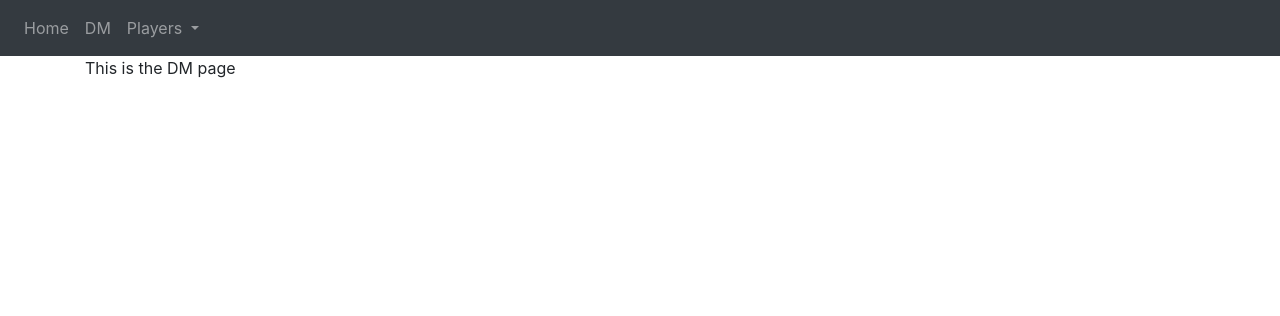
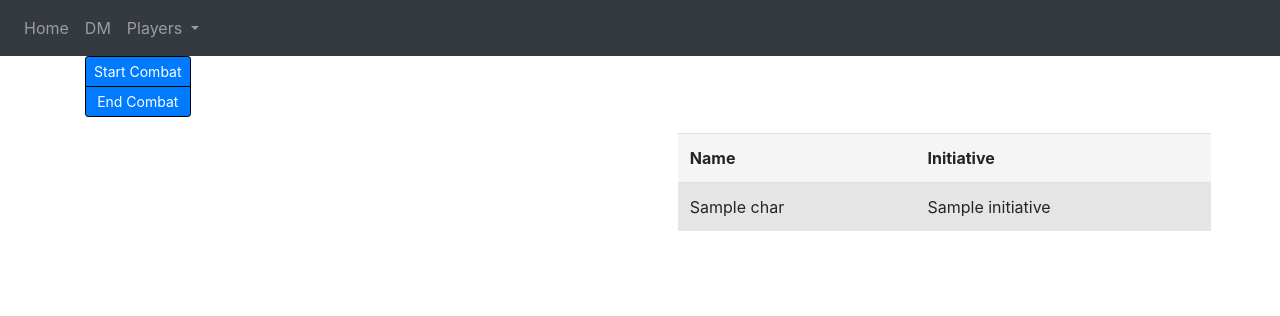
Before and after one commit to DamagedUnicorn/DnD-Web-App, a Python web app: template website/templates/dm.html in a window 1280 px wide. Shown: the top 316 px of the page. Run offline with Jinja, Linux system fonts and the light colour scheme; the template is opened without the code that fills it: most values are stand-ins (such as "Sample title", 1, 10 or a date in 2020); some libraries are stand-ins or nearby versions.

Commit message:
started on DM page

```diff
--- a/website/__init__.py
+++ b/website/__init__.py
@@ -8,7 +8,7 @@ DB_NAME = "database.db"
 def createApp():
 	app = Flask(__name__)
 	app.config['SECRET_KEY'] = 'behsi8enh6abr09e'
-	app.config['SQLALCHEMY_DATABASE_URI'] = f'sqlite:///{DB_NAME}'
+	app.config['SQLALCHEMY_DATABASE_URI'] = f"sqlite:///{DB_NAME}"
 	app.config['SQLALCHEMY_TRACK_MODIFICATIONS'] = False
 	db.init_app(app)
 
--- a/website/models.py
+++ b/website/models.py
@@ -4,3 +4,4 @@ class Charactername(db.Model):
 	id = db.Column(db.Integer, primary_key=True)
 	charid = db.Column(db.Integer)
 	name = db.Column(db.String(50))
+	initiative = db.Column(db.Integer)
--- a/website/static/css/main.css
+++ b/website/static/css/main.css
@@ -28,7 +28,16 @@
     background-color: #98788b
 }
 
+.buttonINITIATIVE {
+    color: #ffffff;
+    background-color: #ff0000
+}
+
 .btn-group-vertical > .btn{
+    border-color: #000000
+}
+
+.btn-group > .btn{
     border-color: #000000
 }
 
@@ -42,13 +51,20 @@ div.top {
     grid-column-start: 1;
     grid-column-end: 4;
     grid-row-start: 1;
-    grid-row-end; 1;
+    grid-row-end: 1;
 }
 
 div.left {
     grid-column-start: 1;
+    grid-column-end: 1;
+    grid-row-start: 2;
+    grid-row-end: 2;
+}
+
+div.leftmid {
+    grid-column-start: 2;
     grid-column-end: 2;
-    grid-row-start: 2
+    grid-row-start: 2;
     grid-row-end: 2;
 }
 
@@ -56,5 +72,23 @@ div.right {
     grid-column-start: 3;
     grid-column-end: 4;
     grid-row-start: 2;
-    grid-row-end; 2;
+    grid-row-end: 2;
 }
+
+.table {
+    border-spacing: 0;
+    margin: 1rem;
+    background-color: #f5f5f5;
+}
+
+.table__row:nth-child(even) {
+    background-color: #e5e5e5;
+}
+
+.table__header {
+    text-align: left;
+}
+
+.table__cell {
+    padding: 8px;
+}
--- a/website/templates/dm.html
+++ b/website/templates/dm.html
@@ -1,3 +1,32 @@
 {% extends 'base.html' %}
 {% block title %}DM{% endblock %}
-{% block content %}This is the DM page{% endblock %}
+
+{% block content %}
+<form method="POST">
+  <div class="left">
+    <div class="btn-group-vertical leftmid" role="group" aria-label="maybe">
+    <button type="submit" class="btn btn-primary btn-sm" value="100"  name="hmmm" id="hmmm">
+      Start Combat
+    </button>
+    <button type="submit" class="btn btn-primary btn-sm" value="100" name="hmmm" id="hmmm">
+      End Combat
+    </button>
+    </div>
+  </div>
+</form>
+
+<div class="right">
+  <table class="table">
+    <tr class="table__header">
+      <th class="table__cell">Name</th>
+      <th class="table__cell">Initiative</th>
+    </tr>
+    {% for char in chars %}
+      <tr class="table__row">
+      <td class="table__cell">{{ char.name }}</td>
+      <td class="table__cell">{{ char.initiative }}</td>
+      </tr>
+    {% endfor %}
+  </table>
+</div>
+{% endblock %}
```
Also changed, not shown: website/templates/player.html (+61 -22 lines), website/views.py (+10 -3 lines), website/database.db, 5 other files.
